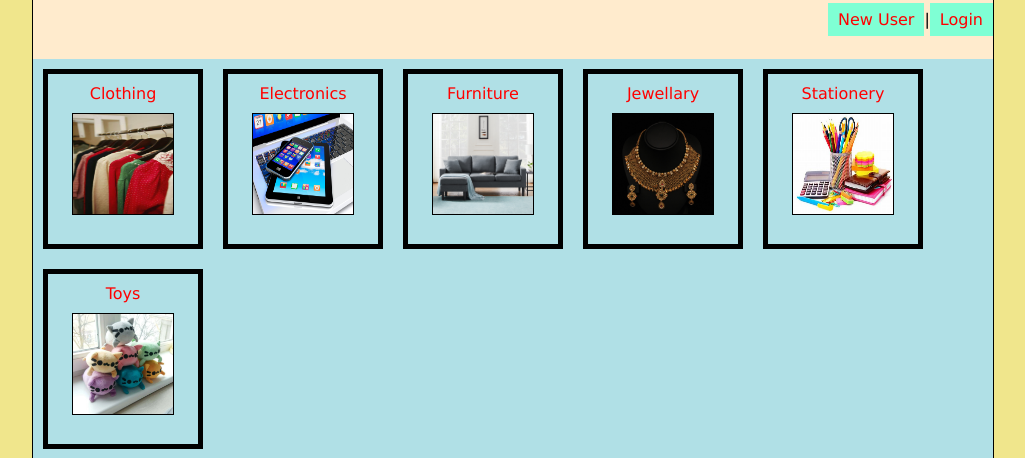
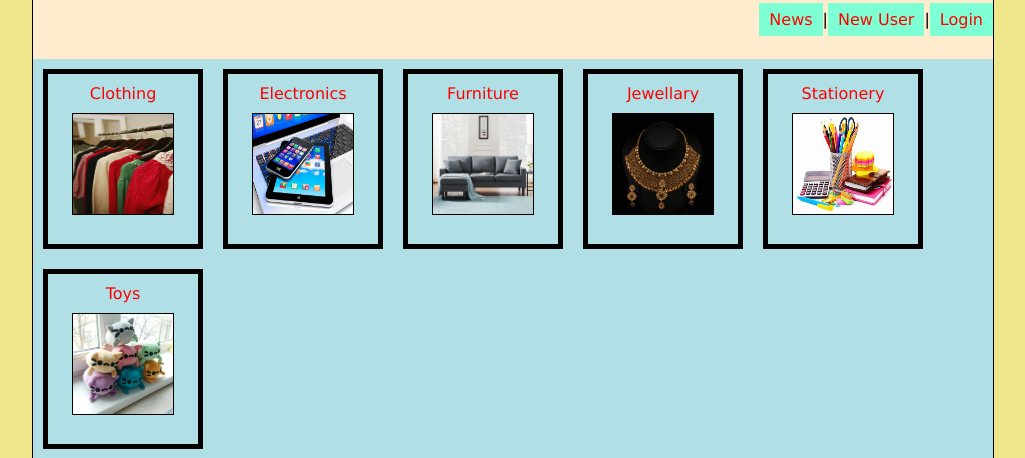
Before and after one commit to Antara-23/Mega-Cart, a PHP site: page /index.php in a window 1280 px wide. Shown: the part 151-609 px from the top of the page, without its empty margins (127-1152 px from the left). Run offline with PHP 8.4, Linux system fonts and the light colour scheme; data comes from the database, SQL or seed files in the repository.

Commit message:
Update index.php

```diff
--- a/index.php
+++ b/index.php
@@ -4,7 +4,7 @@ include("header.php");
 
 
 <div id="mid">
-  <div id="newlogin"><a href="registerationform.php">New User</a>|<a href="loginform.php">Login</a>
+  <div id="newlogin"><a href="displayNews.php">News</a>|<a href="registerationform.php">New User</a>|<a href="loginform.php">Login</a>
   </div>
 </div> <!--end of mid-->
 
```
